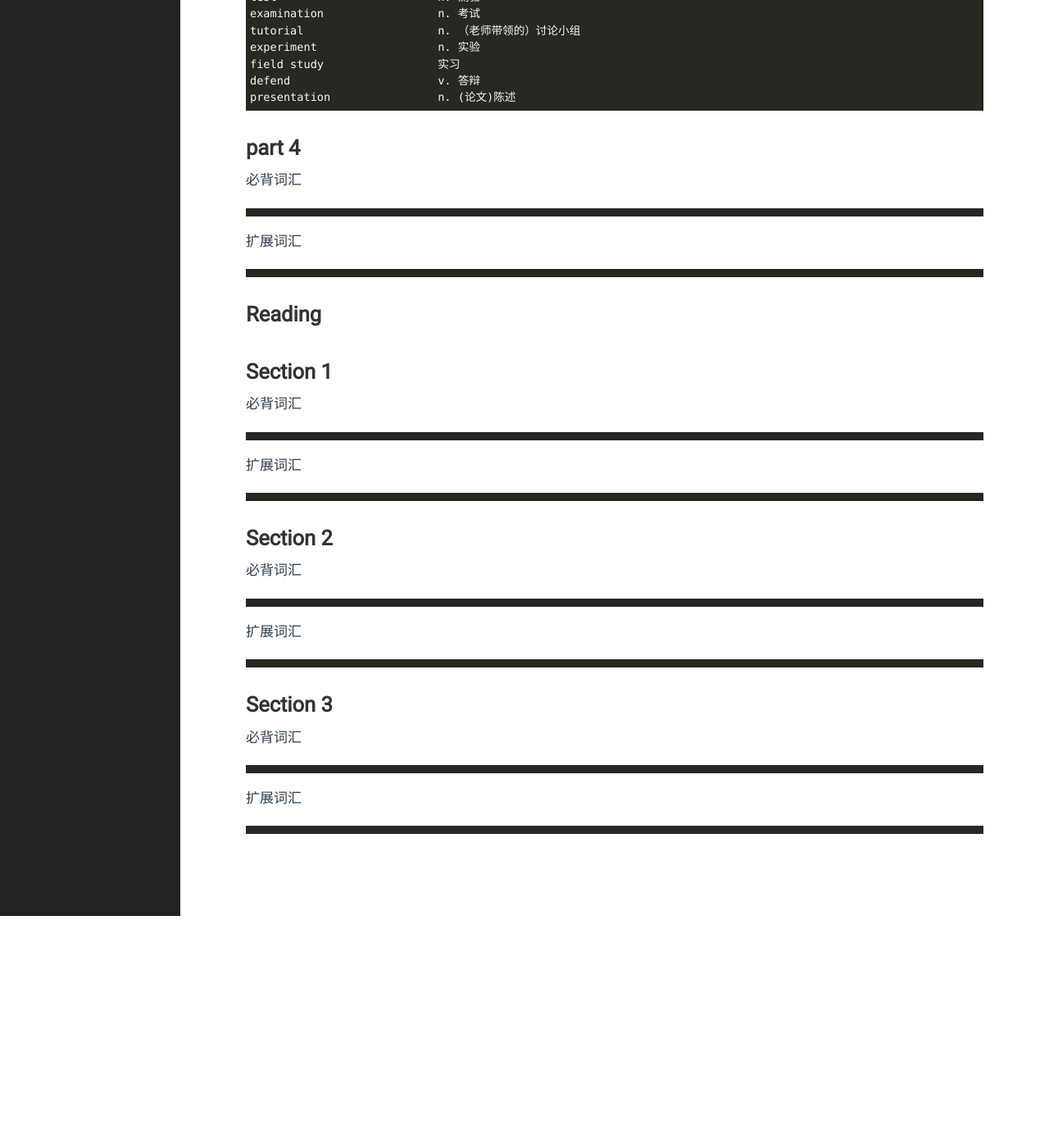
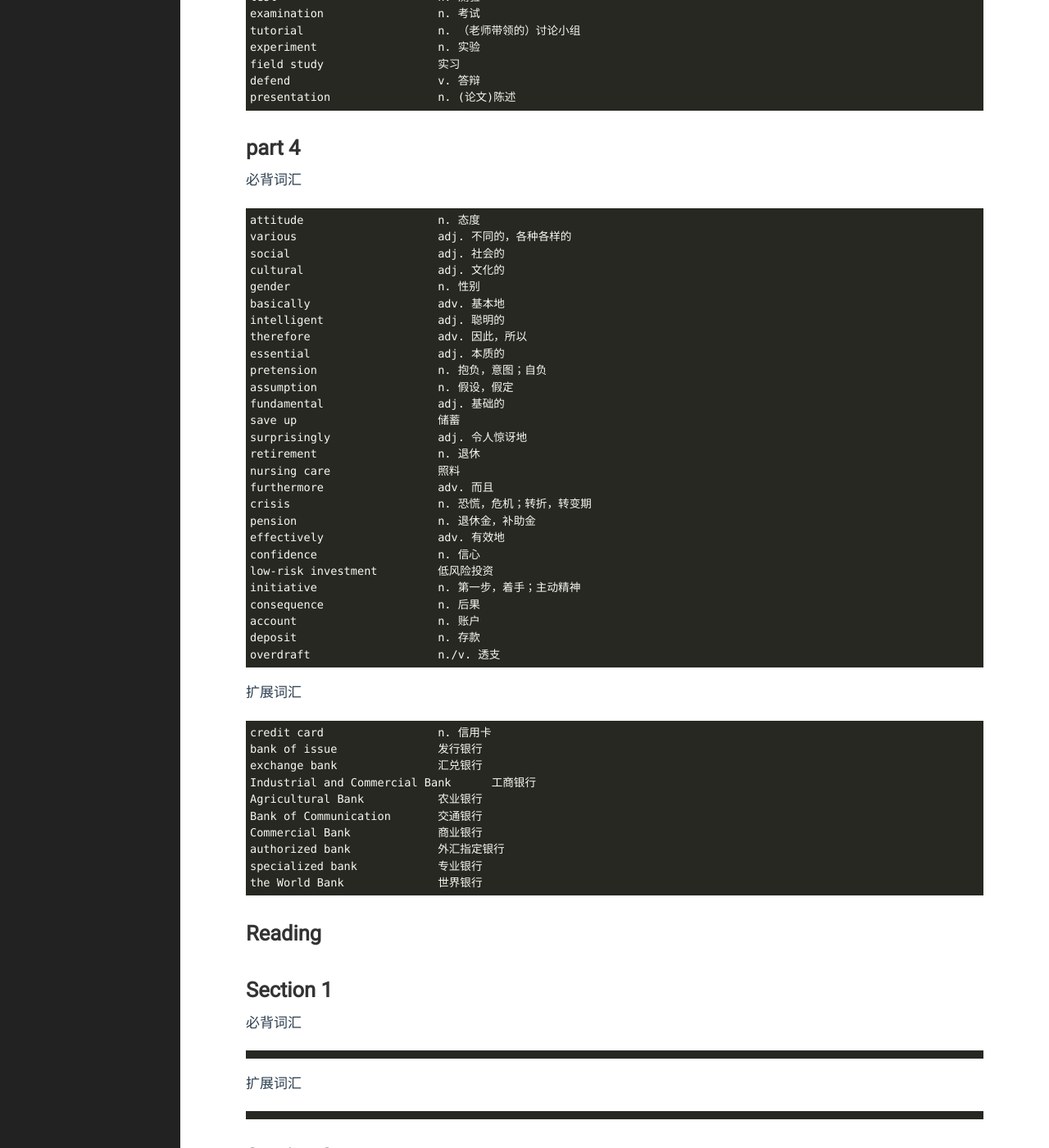
Before and after one commit to yejinp/yejinp.github.io, a Jekyll site: the page built from _posts/2023-08-04-vocabularies for IELTS 5-1 general Training.markdown, in a window 1280 px wide and 1400 px high, scrolled down 3101 px. Shown: the whole window at 82% size. Built offline with Jekyll 4.4.1, drawn with Linux system fonts in a browser that asks for light colours; before the commit the page ends 4218 px from its top, so only the background shows below that.

Commit message:
add some vocabularies

````diff
--- a/_posts/2023-08-04-vocabularies for IELTS 5-1 general Training.markdown
+++ b/_posts/2023-08-04-vocabularies for IELTS 5-1 general Training.markdown
@@ -152,10 +152,46 @@ presentation                n. (论文)陈述
 # part 4 #
 必背词汇
 ```
+attitude                    n. 态度
+various                     adj. 不同的，各种各样的
+social                      adj. 社会的
+cultural                    adj. 文化的
+gender                      n. 性别
+basically                   adv. 基本地
+intelligent                 adj. 聪明的
+therefore                   adv. 因此，所以
+essential                   adj. 本质的
+pretension                  n. 抱负，意图；自负
+assumption                  n. 假设，假定
+fundamental                 adj. 基础的
+save up                     储蓄
+surprisingly                adj. 令人惊讶地
+retirement                  n. 退休
+nursing care                照料
+furthermore                 adv. 而且
+crisis                      n. 恐慌，危机；转折，转变期
+pension                     n. 退休金，补助金
+effectively                 adv. 有效地
+confidence                  n. 信心
+low-risk investment         低风险投资
+initiative                  n. 第一步，着手；主动精神
+consequence                 n. 后果
+account                     n. 账户
+deposit                     n. 存款
+overdraft                   n./v. 透支
 ```
 扩展词汇
-
 ```
+credit card                 n. 信用卡
+bank of issue               发行银行
+exchange bank               汇兑银行
+Industrial and Commercial Bank      工商银行
+Agricultural Bank           农业银行
+Bank of Communication       交通银行
+Commercial Bank             商业银行
+authorized bank             外汇指定银行
+specialized bank            专业银行
+the World Bank              世界银行
 ```
 
 ## Reading
````
